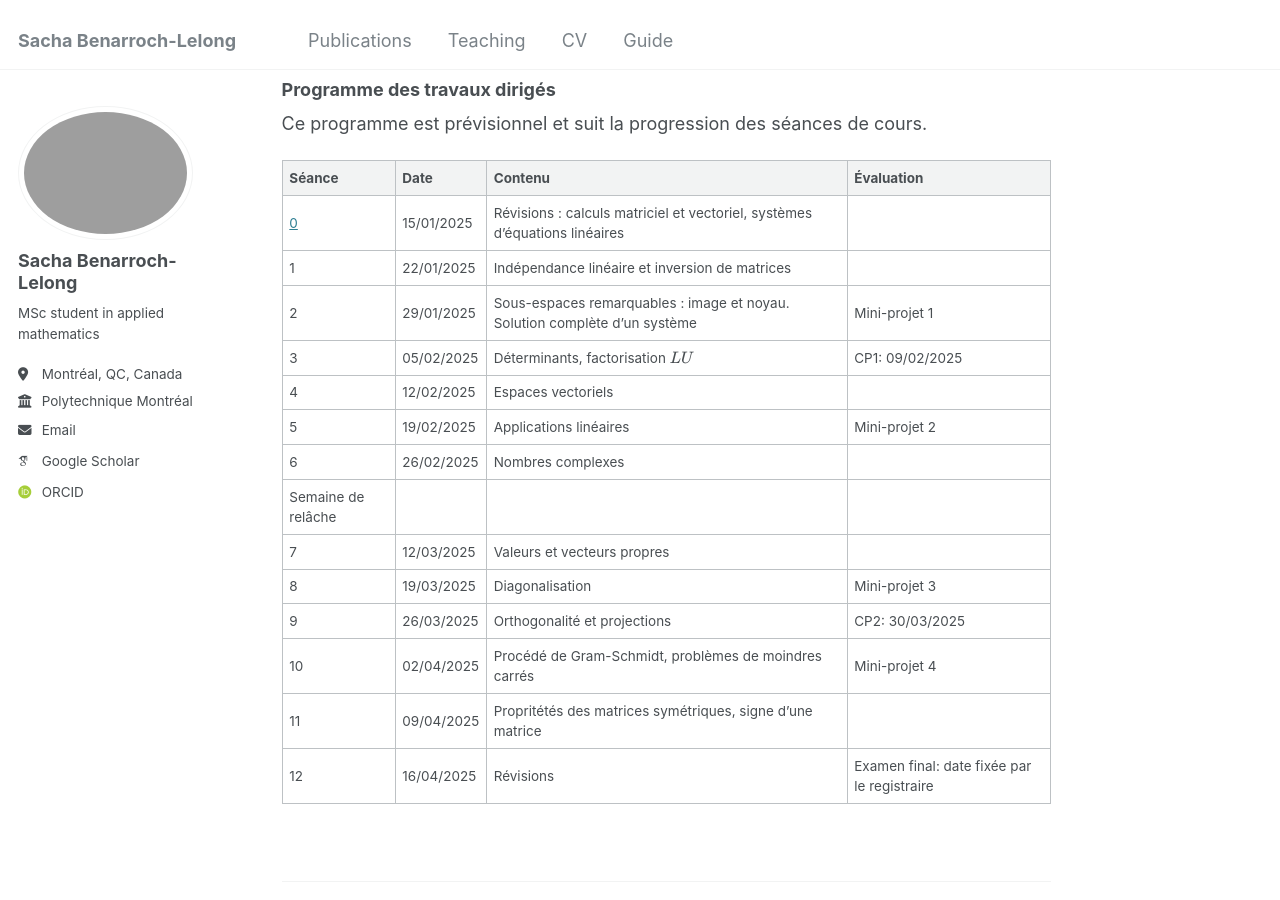
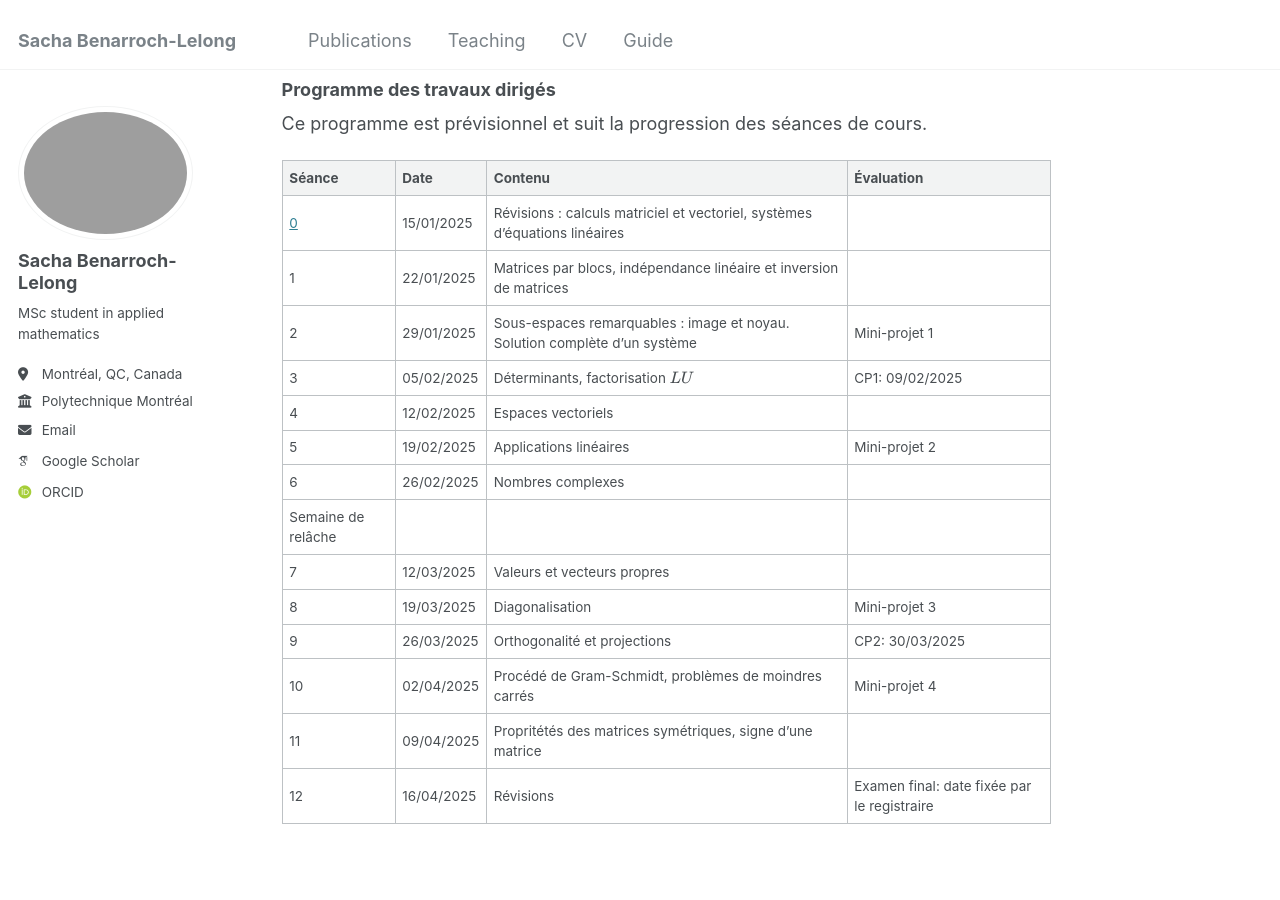
Before and after one commit to sblelong/sblelong.github.io, a Jekyll site: the page built from _teaching/mth1008.md, in a window 1280 px wide and 900 px high, scrolled down 625 px. Built offline with Jekyll 4.4.1, drawn with Linux system fonts in a browser that asks for light colours; some web fonts are replaced.

Commit message:
exos td1

```diff
--- a/_teaching/mth1008.md
+++ b/_teaching/mth1008.md
@@ -26,7 +26,7 @@ Ce programme est prévisionnel et suit la progression des séances de cours.
 | Séance                     | Date       | Contenu                                                                    | Évaluation                                  |
 | -------------------------- | ---------- | -------------------------------------------------------------------------- | ------------------------------------------- |
 | [0](/teaching/mth1008/td0) | 15/01/2025 | Révisions : calculs matriciel et vectoriel, systèmes d'équations linéaires |
-| 1                          | 22/01/2025 | Indépendance linéaire et inversion de matrices                             |
+| 1                          | 22/01/2025 | Matrices par blocs, indépendance linéaire et inversion de matrices         |
 | 2                          | 29/01/2025 | Sous-espaces remarquables : image et noyau. Solution complète d'un système | Mini-projet 1                               |
 | 3                          | 05/02/2025 | Déterminants, factorisation \\(LU\\)                                       | CP1: 09/02/2025                             |
 | 4                          | 12/02/2025 | Espaces vectoriels                                                         |
```
Also changed, not shown: _teaching/mth1008/organisation.md (+2 -0 lines), _teaching/mth1008/td0.md (added, +15 -0 lines), _teaching/mth1008/td1.md (deleted, +0 -12 lines).
